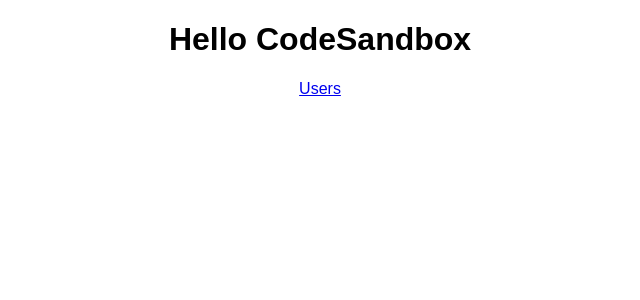
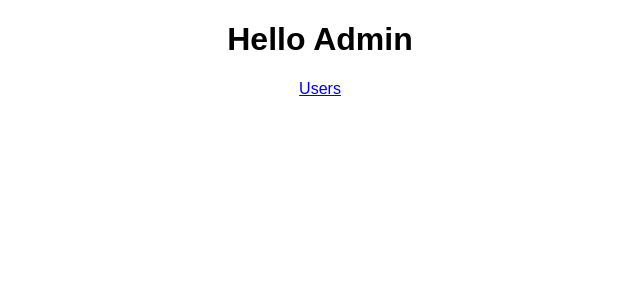
Before and after one commit to Rustam200391/user-admin, a React (Create React App) app: page / in a window 1280 px wide. Shown: the top 300 px of the page, without its empty margins (320-960 px from the left). Built offline with nearby package versions, Linux system fonts and the light colour scheme.

Commit message:
change title commit

```diff
--- a/src/Home.js
+++ b/src/Home.js
@@ -4,7 +4,7 @@
 const Home = () => {
   return (
     <div>
-      <h1>Hello CodeSandbox</h1>
+      <h1>Hello Admin</h1>
       <Link to="/users">Users</Link>
     </div>
   );
```
